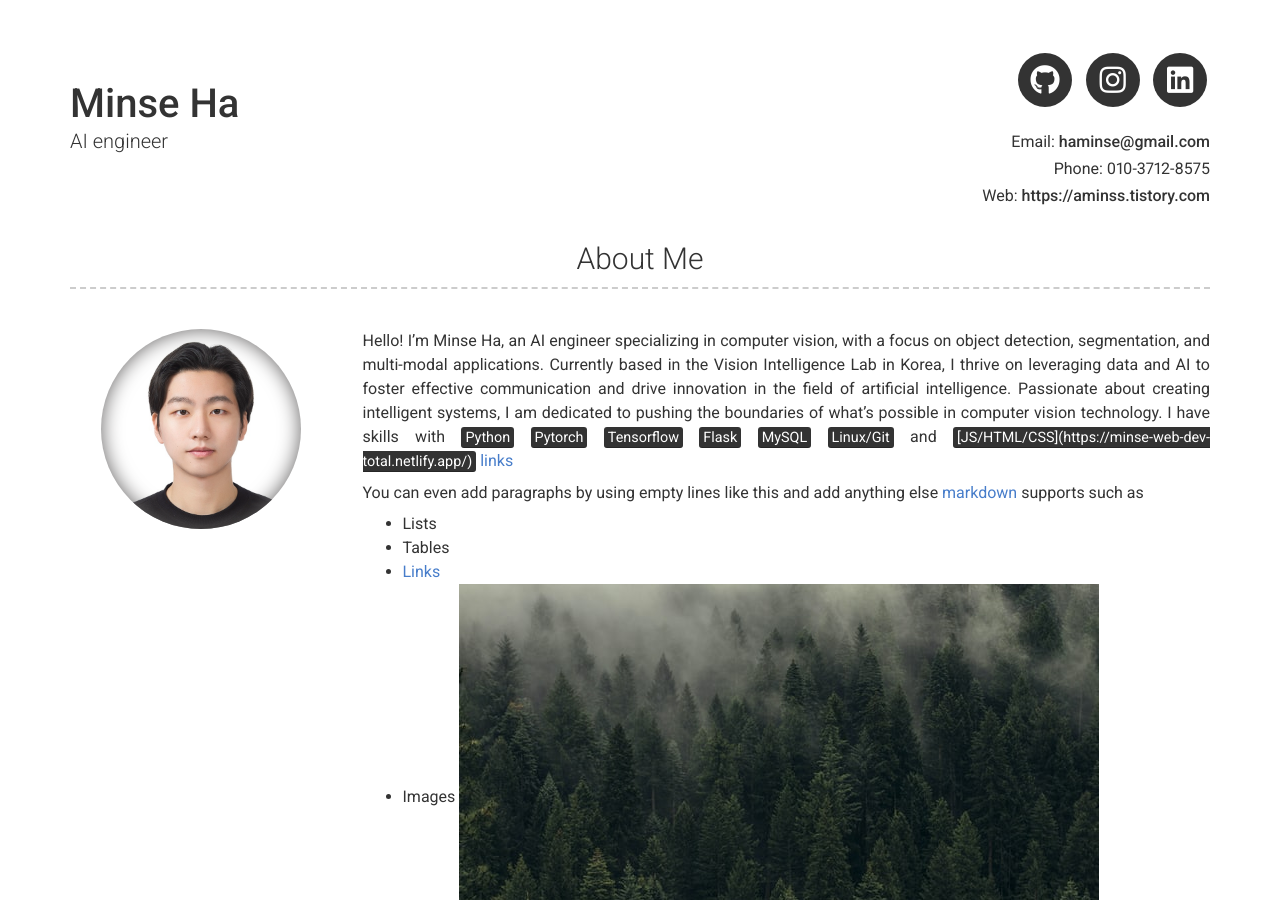
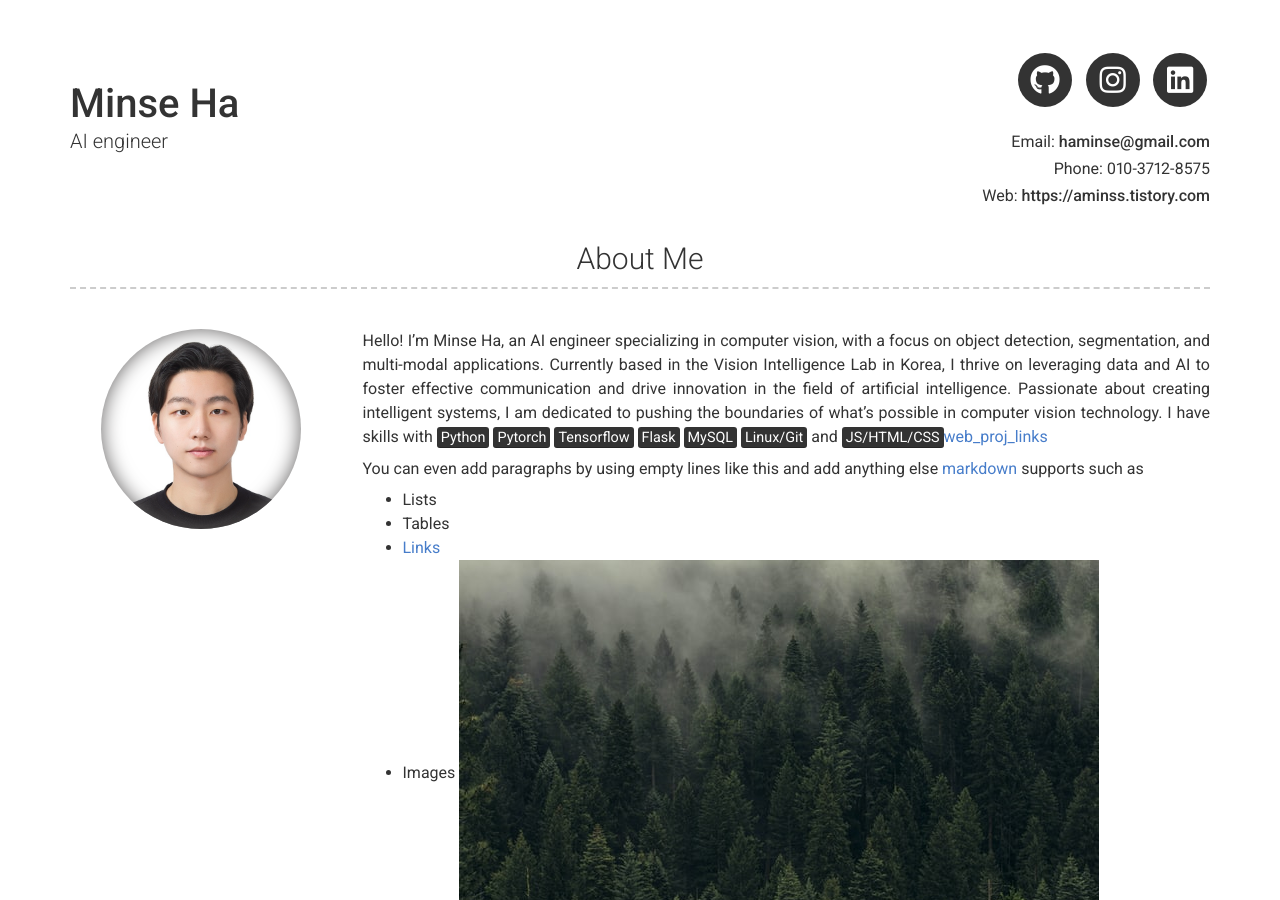
Before and after one commit to haminse/Resume, a Jekyll site: the page built from index.md, in a window 1280 px wide and 900 px high. Built offline with Jekyll 4.4.1, drawn with Linux system fonts in a browser that asks for light colours; nearby versions of some CDN libraries.

Commit message:
get link

```diff
--- a/_config.yml
+++ b/_config.yml
@@ -56,7 +56,7 @@ about_content: | # this will include new lines to allow paragraphs
   Currently based in the Vision Intelligence Lab in Korea, I thrive on leveraging data and AI to foster effective communication and drive innovation
   in the field of artificial intelligence. Passionate about creating intelligent systems, I am dedicated to pushing the boundaries of what's possible
   in computer vision technology. I have skills with <mark>Python</mark> <mark>Pytorch</mark> <mark>Tensorflow</mark> <mark>Flask</mark> <mark>MySQL</mark> <mark>Linux/Git</mark>
-  and <mark>[JS/HTML/CSS](https://minse-web-dev-total.netlify.app/)</mark> [links](https://minse-web-dev-total.netlify.app/)
+  and <mark>JS/HTML/CSS</mark>[web_proj_links](https://minse-web-dev-total.netlify.app/)
 
   You can even add paragraphs by using empty lines like this and add anything else [markdown](https://www.markdownguide.org/getting-started#what-is-markdown) supports such as
     - Lists
```
